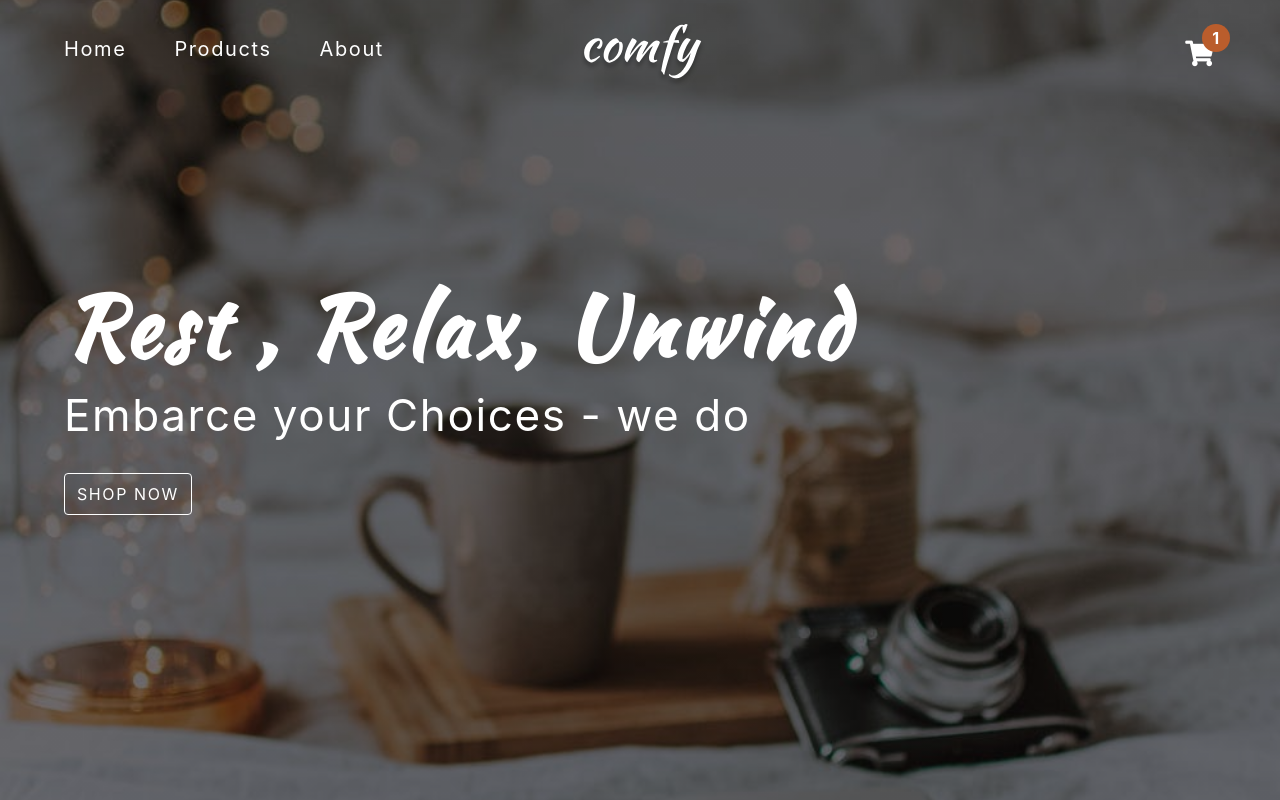
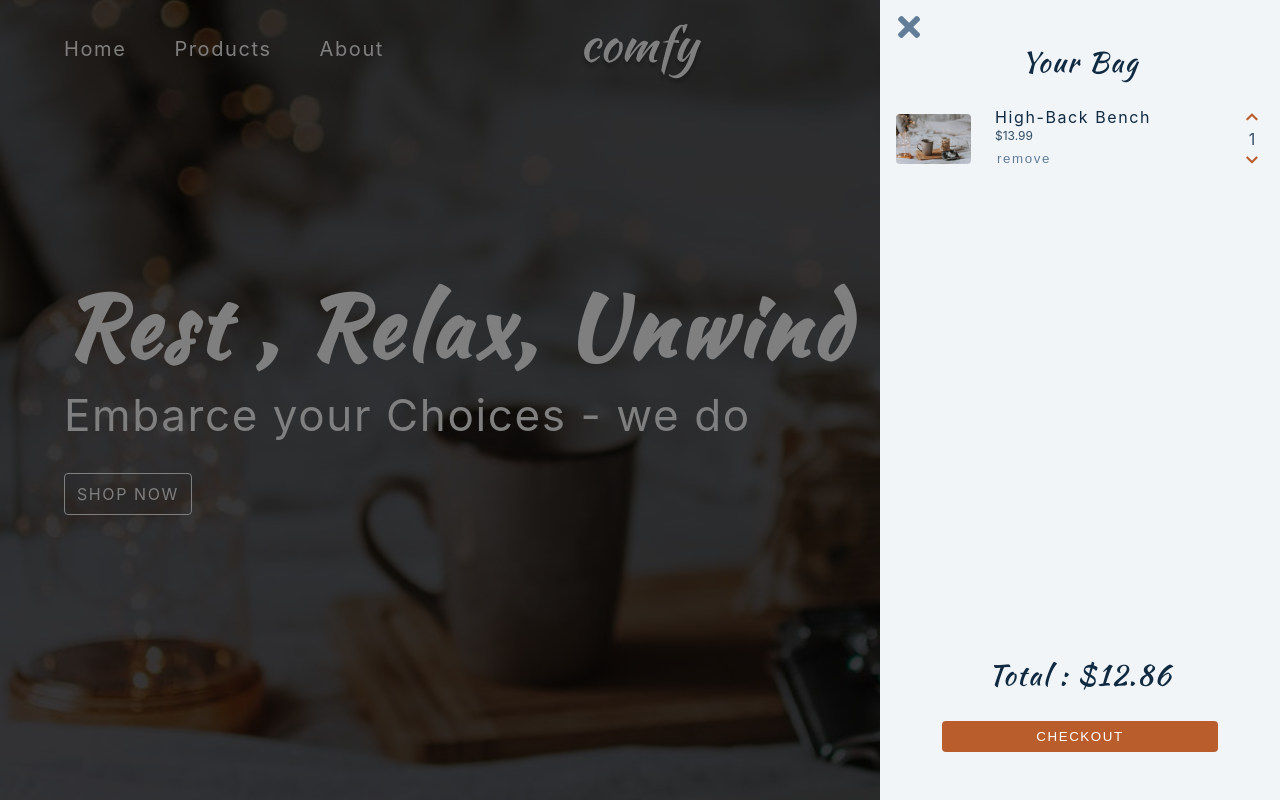
Before and after one commit to shankarpandey7230/store, a plain HTML site: page index.html in a window 1280 px wide. Drawn offline with Linux system fonts and the light colour scheme.

Commit message:
html  and css for the carts

```diff
--- a/index.html
+++ b/index.html
@@ -85,6 +85,50 @@
       </aside>
     </div>
 
+    <!-- cart overlay -->
+    <div class="cart-overlay show">
+      <aside class="cart">
+        <button class="cart-close">
+          <i class="fas fa-times"></i>
+        </button>
+        <header>
+          <h3 class="text-slanted">your bag</h3>
+        </header>
+        <!-- cart-items -->
+        <div class="cart-items">
+          <!-- single item -->
+          <article class="cart-item" data-id="">
+            <img
+              src="./images/main-bcg.jpeg"
+              class="cart-item-img"
+              alt="name"
+            />
+            <!-- item info -->
+            <div>
+              <h4 class="cart-item-name">High-back bench</h4>
+              <p class="cart-item-price">$13.99</p>
+              <button class="cart-item-remove-btn">remove</button>
+            </div>
+            <!-- amount toggle -->
+            <div>
+              <button class="cart-item-increase-btn">
+                <i class="fas fa-chevron-up"></i>
+              </button>
+              <p class="cart-item-amount">1</p>
+              <button class="cart-item-decrease-btn">
+                <i class="fas fa-chevron-down"></i>
+              </button>
+            </div>
+          </article>
+          <!-- end of single item -->
+        </div>
+        <!-- footer -->
+        <footer>
+          <h3 class="cart-total text-slanted">total : $12.86</h3>
+          <button class="cart-checkout btn">checkout</button>
+        </footer>
+      </aside>
+    </div>
     <script type="module" src="index.js"></script>
   </body>
 </html>
--- a/style.css
+++ b/style.css
@@ -378,7 +378,6 @@ Sidebar
 .show .sidebar {
   transform: scale(1);
 }
-
 .sidebar-close {
   font-size: 2rem;
   background: transparent;
@@ -404,3 +403,112 @@ Sidebar
     display: none;
   }
 }
+/*
+===============
+Cart
+===============
+*/
+.cart-overlay {
+  position: fixed;
+  top: 0;
+  left: 0;
+  width: 100%;
+  height: 100%;
+  background: rgba(0, 0, 0, 0.5);
+  transition: var(--transition);
+  opacity: 0;
+  z-index: -1;
+}
+.cart-overlay.show {
+  opacity: 1;
+  z-index: 100;
+}
+.cart {
+  position: fixed;
+  top: 0;
+  right: 0;
+  width: 100%;
+  height: 100%;
+  max-width: 400px;
+  background: var(--clr-grey-10);
+  padding: 3rem 1rem 0 1rem;
+  display: grid;
+  grid-template-rows: auto 1fr auto;
+  transition: var(--transition);
+  transform: translateX(100%);
+  overflow: scroll;
+}
+.show .cart {
+  transform: translateX(0);
+}
+.cart-close {
+  font-size: 2rem;
+  background: transparent;
+  border-color: transparent;
+  color: var(--clr-grey-5);
+  position: absolute;
+  top: 0.5rem;
+  left: 1rem;
+  cursor: pointer;
+}
+.cart header {
+  text-align: center;
+}
+.cart header h3 {
+  font-weight: 500;
+}
+.cart-total {
+  text-align: center;
+  margin-bottom: 2rem;
+  font-weight: 500;
+}
+.cart-checkout {
+  display: block;
+  width: 75%;
+  margin: 0 auto;
+  margin-bottom: 3rem;
+}
+/* cart-items*/
+.cart-item {
+  margin: 1rem 0;
+  display: grid;
+  grid-template-columns: auto 1fr auto;
+  column-gap: 1.5rem;
+  align-items: center;
+}
+.cart-item-img {
+  width: 75px;
+  height: 50px;
+  object-fit: cover;
+  border-radius: var(--radius);
+}
+.cart-item-name {
+  margin-bottom: 0.15rem;
+}
+.cart-item-price {
+  margin-bottom: 0;
+  font-size: 0.75rem;
+  color: var(--clr-grey-3);
+}
+.cart-item-remove-btn {
+  background: transparent;
+  border-color: transparent;
+  color: var(--clr-grey-5);
+  letter-spacing: var(--spacing);
+  cursor: pointer;
+}
+.cart-item-amount {
+  margin-bottom: 0;
+  text-align: center;
+  color: var(--clr-grey-3);
+  line-height: 1;
+}
+.cart-item-increase-btn,
+.cart-item-decrease-btn {
+  background: transparent;
+  border-color: transparent;
+  color: var(--clr-primary-5);
+  cursor: pointer;
+  font-size: 0.85rem;
+  padding: 0.25rem;
+}
```
